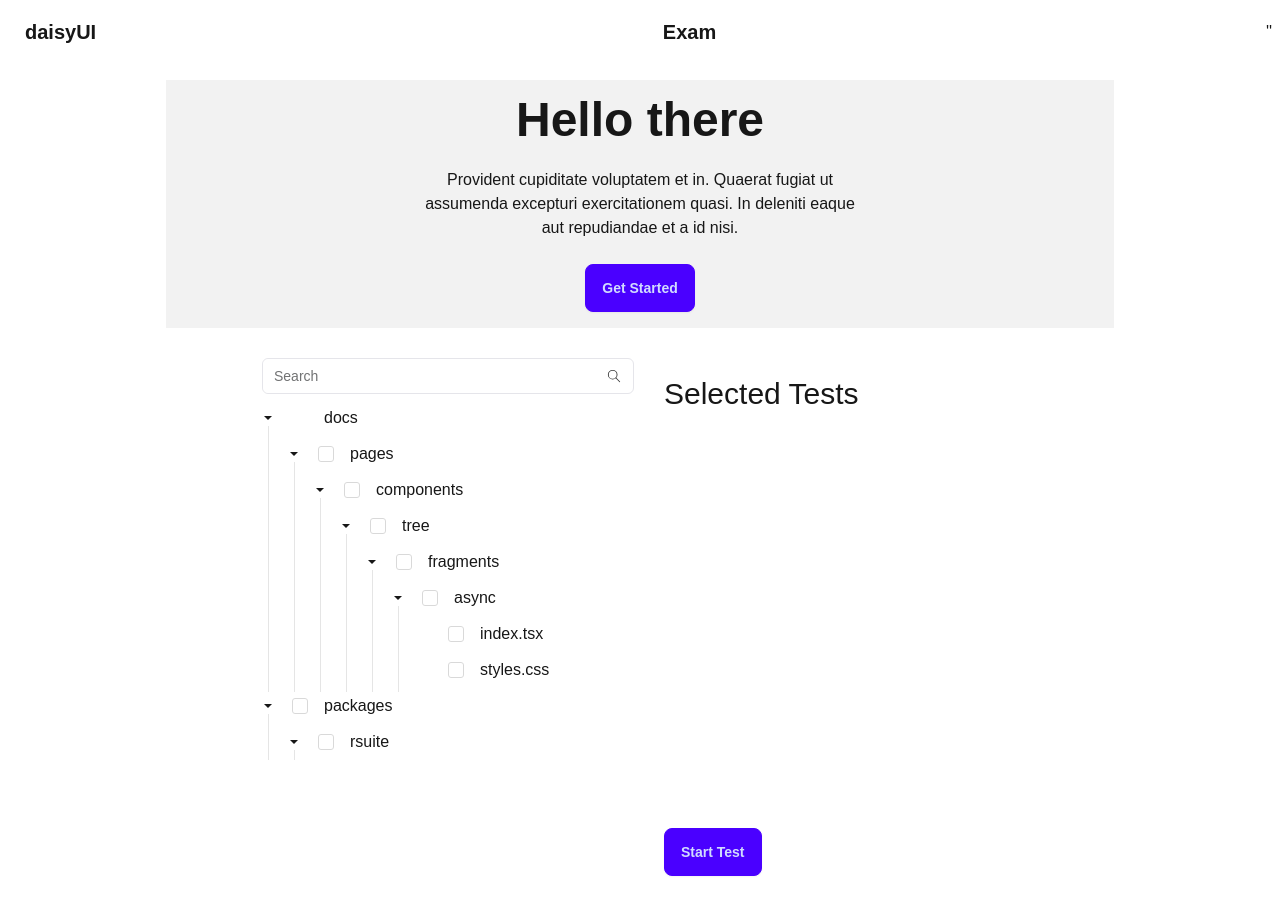
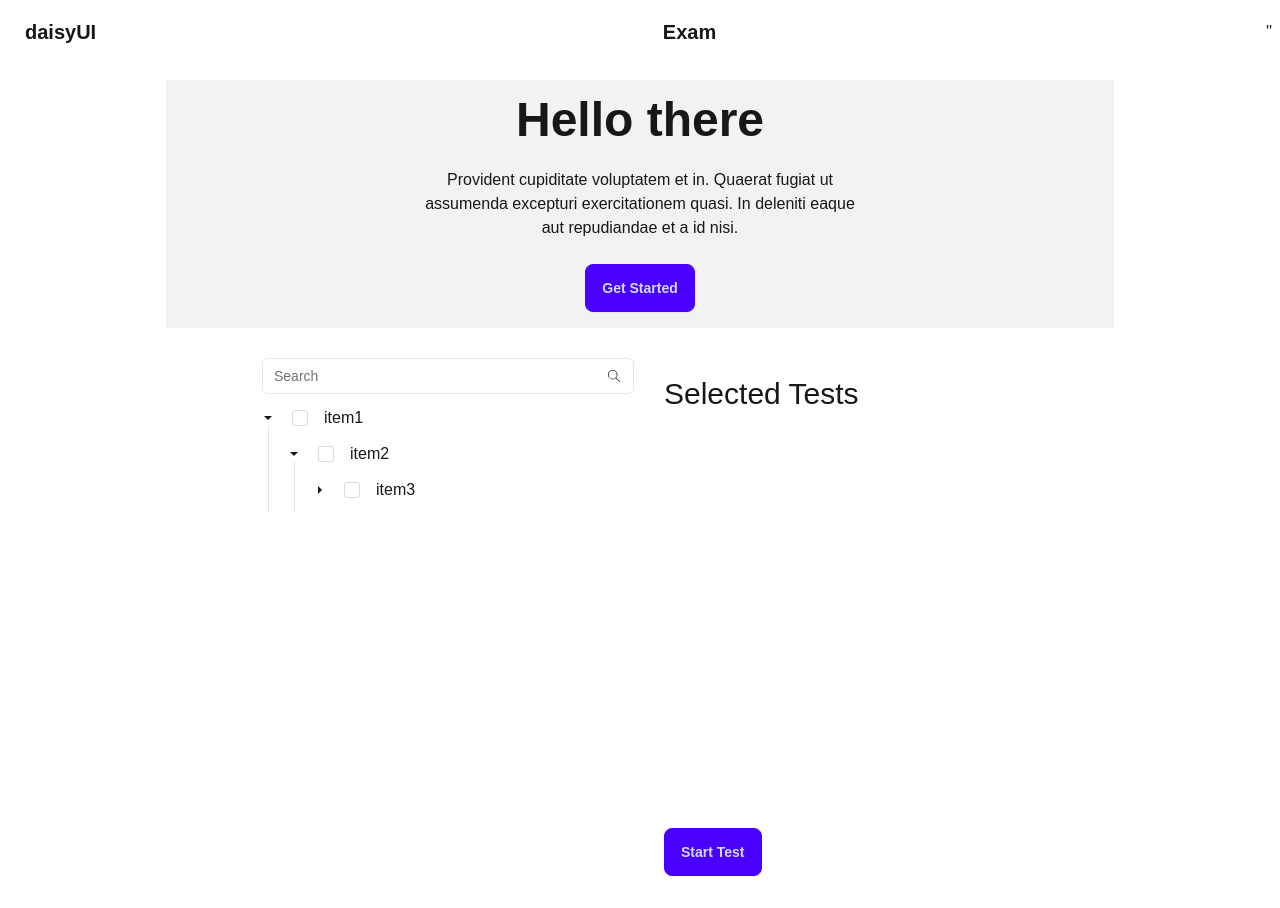
Before and after one commit to kausgang/TEST, a Next.js app in the folder NEXTJS/t1/: page / in a window 1280 px wide. Built offline with nearby package versions, Linux system fonts and the light colour scheme.

Commit message:
Update RButton.jsx

```diff
--- a/NEXTJS/t1/src/components/RButton.jsx
+++ b/NEXTJS/t1/src/components/RButton.jsx
@@ -7,153 +7,239 @@ import { useState } from "react";
 import { getTests } from "@/context/TestContext";
 import "rsuite/CheckTree/styles/index.css";
 
-const data = [
-  {
-    label: "docs",
-    value: "docs",
-    children: [
-      {
-        label: "pages",
-        value: "pages",
-        children: [
-          {
-            label: "components",
-            value: "pages-components",
-            children: [
-              {
-                label: "tree",
-                value: "pages-tree",
-                children: [
-                  {
-                    label: "fragments",
-                    value: "pages-fragments",
-                    children: [
-                      {
-                        label: "async",
-                        value: "pages-async",
-                        children: [
-                          {
-                            label: "index.tsx",
-                            value: "pages-index.tsx",
-                          },
-                          {
-                            label: "styles.css",
-                            value: "pages-styles.css",
-                          },
-                        ],
-                      },
-                    ],
-                  },
-                ],
-              },
-            ],
-          },
-        ],
-      },
-    ],
-  },
-  {
-    label: "packages",
-    value: "packages",
-    children: [
-      {
-        label: "rsuite",
-        value: "packages-rsuite",
-        children: [
-          {
-            label: "src",
-            value: "packages-src",
-            children: [
-              {
-                label: "components",
-                value: "packages-components",
-                children: [
-                  {
-                    label: "Tree",
-                    value: "packages-Tree",
-                    children: [
-                      {
-                        label: "index.tsx",
-                        value: "packages-index.tsx",
-                      },
-                      {
-                        label: "styles.css",
-                        value: "packages-styles.css",
-                      },
-                    ],
-                  },
-                ],
-              },
-            ],
-          },
-        ],
-      },
-    ],
-  },
-  {
-    label: "node_modules",
-    value: "node_modules",
-    children: [
-      {
-        label: "rsuite",
-        value: "node_modules-rsuite",
-        children: [
-          {
-            label: "src",
-            value: "node_modules-src",
-            children: [
-              {
-                label: "components",
-                value: "node_modules-components",
-                children: [
-                  {
-                    label: "Tree",
-                    value: "node_modules-Tree",
-                    children: [
-                      {
-                        label: "index.tsx",
-                        value: "node_modules-index.tsx",
-                      },
-                    ],
-                  },
-                ],
-              },
-            ],
-          },
-          {
-            label: "package.json",
-            value: "node_modules-package.json",
-          },
-        ],
-      },
-    ],
-  },
-  {
-    label: "README.md",
-    value: "README.md",
-    children: null,
-  },
-  {
-    label: "LICENSE",
-    value: "LICENSE",
-    children: null,
-  },
-  {
-    label: "package.json",
-    value: "package.json",
-    children: null,
-  },
-  {
-    label: "tsconfig.json",
-    value: "tsconfig.json",
-    children: null,
-  },
-  {
-    label: "webpack.config.js",
-    value: "webpack.config.js",
-    children: null,
-  },
-];
+// const data1 = [
+//   {
+//     label: "item1",
+//     value: "item1",
+//     children: [
+//       {
+//         label: "item2",
+//         value: "item2",
+//         children: [
+//           {
+//             label: "item3",
+//             value: "item3",
+//           },
+//         ],
+//       },
+//     ],
+//   },
+// ];
+
+// const data = [
+//   {
+//     label: "docs",
+//     value: "docs",
+//     children: [
+//       {
+//         label: "pages",
+//         value: "pages",
+//         children: [
+//           {
+//             label: "components",
+//             value: "pages-components",
+//             children: [
+//               {
+//                 label: "tree",
+//                 value: "pages-tree",
+//                 children: [
+//                   {
+//                     label: "fragments",
+//                     value: "pages-fragments",
+//                     children: [
+//                       {
+//                         label: "async",
+//                         value: "pages-async",
+//                         children: [
+//                           {
+//                             label: "index.tsx",
+//                             value: "pages-index.tsx",
+//                           },
+//                           {
+//                             label: "styles.css",
+//                             value: "pages-styles.css",
+//                           },
+//                         ],
+//                       },
+//                     ],
+//                   },
+//                 ],
+//               },
+//             ],
+//           },
+//         ],
+//       },
+//     ],
+//   },
+//   {
+//     label: "packages",
+//     value: "packages",
+//     children: [
+//       {
+//         label: "rsuite",
+//         value: "packages-rsuite",
+//         children: [
+//           {
+//             label: "src",
+//             value: "packages-src",
+//             children: [
+//               {
+//                 label: "components",
+//                 value: "packages-components",
+//                 children: [
+//                   {
+//                     label: "Tree",
+//                     value: "packages-Tree",
+//                     children: [
+//                       {
+//                         label: "index.tsx",
+//                         value: "packages-index.tsx",
+//                       },
+//                       {
+//                         label: "styles.css",
+//                         value: "packages-styles.css",
+//                       },
+//                     ],
+//                   },
+//                 ],
+//               },
+//             ],
+//           },
+//         ],
+//       },
+//     ],
+//   },
+//   {
+//     label: "node_modules",
+//     value: "node_modules",
+//     children: [
+//       {
+//         label: "rsuite",
+//         value: "node_modules-rsuite",
+//         children: [
+//           {
+//             label: "src",
+//             value: "node_modules-src",
+//             children: [
+//               {
+//                 label: "components",
+//                 value: "node_modules-components",
+//                 children: [
+//                   {
+//                     label: "Tree",
+//                     value: "node_modules-Tree",
+//                     children: [
+//                       {
+//                         label: "index.tsx",
+//                         value: "node_modules-index.tsx",
+//                       },
+//                     ],
+//                   },
+//                 ],
+//               },
+//             ],
+//           },
+//           {
+//             label: "package.json",
+//             value: "node_modules-package.json",
+//           },
+//         ],
+//       },
+//     ],
+//   },
+//   {
+//     label: "README.md",
+//     value: "README.md",
+//     children: null,
+//   },
+//   {
+//     label: "LICENSE",
+//     value: "LICENSE",
+//     children: null,
+//   },
+//   {
+//     label: "package.json",
+//     value: "package.json",
+//     children: null,
+//   },
+//   {
+//     label: "tsconfig.json",
+//     value: "tsconfig.json",
+//     children: null,
+//   },
+//   {
+//     label: "webpack.config.js",
+//     value: "webpack.config.js",
+//     children: null,
+//   },
+// ];
+
+function createJsonObject(pathString) {
+  // Step 1: Remove leading slash and split
+  const items = pathString.trim().substring(1).split("/");
+
+  // Initialize the root object
+  let root = {
+    label: items[0], // Set label and value for the root directly
+    value: items[0],
+    children: [], // Initialize children as an empty array
+  };
+
+  let current = root;
+
+  // Step 2: Iterate over items starting from the second item
+  for (let i = 1; i < items.length - 1; i++) {
+    const item = items[i];
+
+    // Create the new object for the current item
+    const newNode = {
+      label: item,
+      value: item,
+      children: [], // Ensure children is initialized as an array
+    };
+
+    // Step 3: Push newNode to current's children
+    current.children.push(newNode);
+    current = newNode; // Move down the tree for nesting
+  }
+
+  return root;
+}
+
+// Example usage
+// const path = "/item1/item2/item3/pic.png";
+// const jsonObject = createJsonObject(path);
+// console.log(JSON.stringify(jsonObject, null, 2));
+
+// Example usage
+// const path = "/item1/item2/item3/pic.png";
+// const jsonObject = createJsonObject(path);
+// console.log(JSON.stringify(jsonObject, null, 2));
+
+// Example usage
+// const path = "/item1/item2/item3/pic.png";
+// const jsonObject = createJsonObject(path);
+// console.log(JSON.stringify(jsonObject, null, 2));
+
+// const data = [
+//   {
+//     label: "item1",
+//     value: "item1",
+//     children: [
+//       {
+//         label: "item2",
+//         value: "item2",
+//         children: [
+//           {
+//             label: "item3",
+//             value: "item3",
+//             children: null,
+//           },
+//         ],
+//       },
+//     ],
+//   },
+// ];
 
 const RButton = () => {
   // const [treeData, setTreeData] = useState(data);
@@ -166,6 +252,12 @@ const RButton = () => {
     addTest(value);
   };
 
+  const path = "/item1/item2/item3/pic.png";
+  const data = [createJsonObject(path)];
+
+  console.log(data);
+
+  // const data = [];
   return (
     // <Tree
     //   data={treeData}
```
